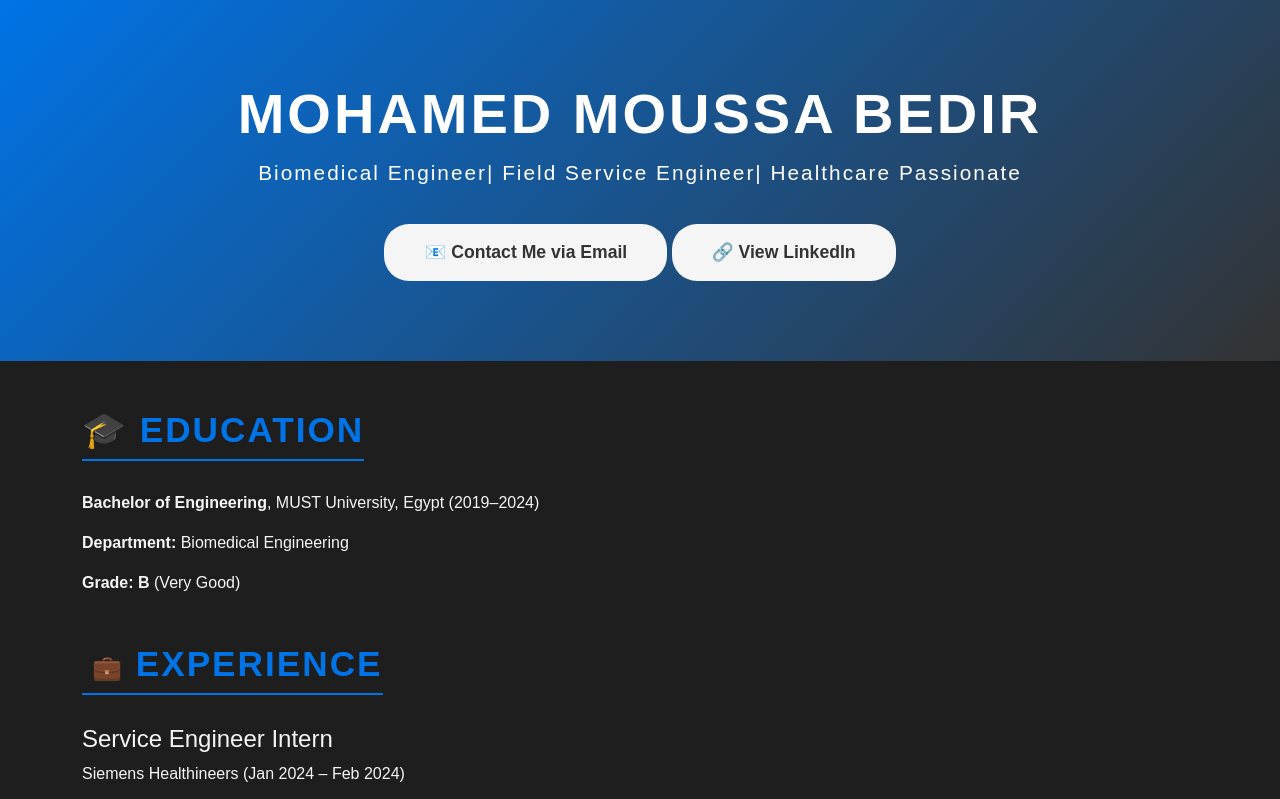
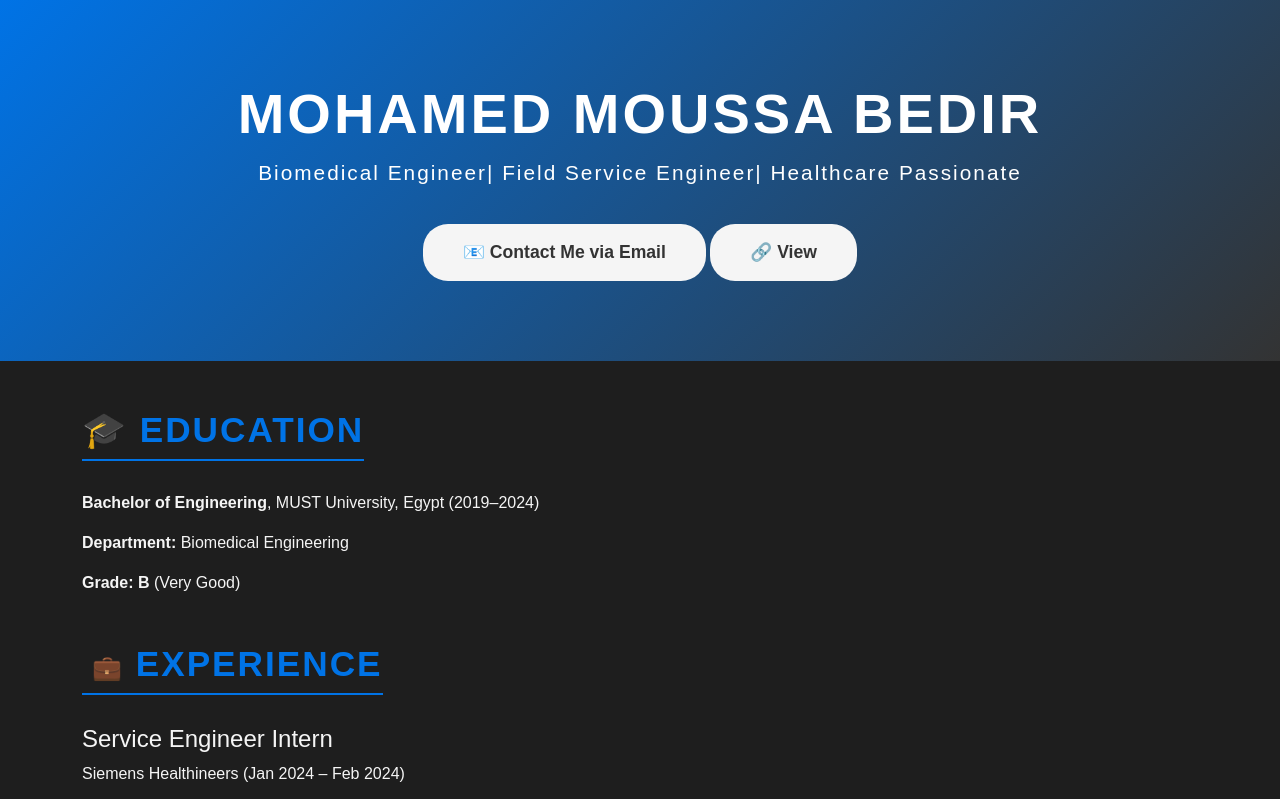
Before and after one commit to mohamed123vfvfwv/portfolio, a plain HTML site: page index.html in a window 1280 px wide. Shown: the top 799 px of the page. Drawn offline with nearby package versions, Linux system fonts and the light colour scheme.

Commit message:
Update index.html

```diff
--- a/index.html
+++ b/index.html
@@ -193,7 +193,7 @@
         <p class="fade-in">Biomedical Engineer| Field Service Engineer| Healthcare Passionate</p>
         <div class="fade-in">
             <a href="mailto:mohamedmoussa11710@gmail.com" class="btn btn-light btn-custom">📧 Contact Me via Email</a>
-            <a href="http://www.linkedin.com/in/mohamed-moussa-bedir" target="_blank" class="btn btn-light btn-custom">🔗 View LinkedIn</a>
+            <a href="http://www.linkedin.com/in/mohamed-moussa-bedir" target="_blank" class="btn btn-light btn-custom">🔗 View <i class="bi bi-linkedin"></i></a>
         </div>
     </header>
 
```
